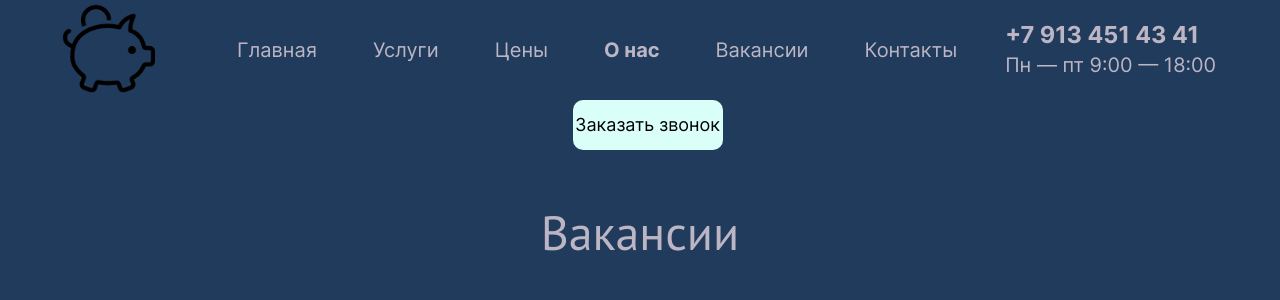
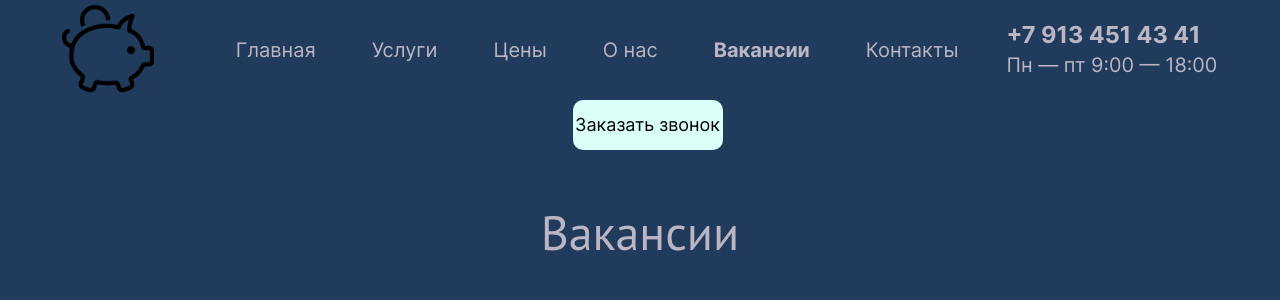
Before and after one commit to ruslan2570/BuhCompany59, a PHP site: page /vacancy.php in a window 1280 px wide. Shown: the top 300 px of the page. Run offline with PHP 8.4, Linux system fonts and the light colour scheme; data that the repository does not hold is empty; some libraries are stand-ins or nearby versions.

Commit message:
Выделение ссылки в шапке

```diff
--- a/vacancy.php
+++ b/vacancy.php
@@ -45,8 +45,8 @@ if (!mysqli_query($link, $query)) {
             <a href="/index.html">Главная</a>
             <a href="/services.html">Услуги</a>
             <a href="/prices.html">Цены</a>
-            <a href="/about.html" class="active-link">О нас</a>
-            <a href="/vacancy.php">Вакансии</a>
+            <a href="/about.html">О нас</a>
+            <a href="/vacancy.php"  class="active-link">Вакансии</a>
             <a href="/contacts.html">Контакты</a>
         </nav>
         <div class="header-contacts">
```
